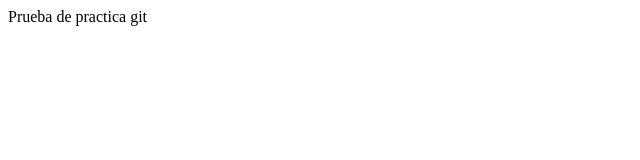
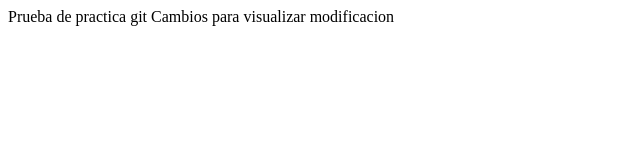
Before and after one commit to alexiaalvarenga/PracticagitTema4, a plain HTML site: page index.html in a window 1280 px wide. Shown: the whole page, without its empty margins (0-640 px from the left). Drawn offline with Linux system fonts and the light colour scheme.

Commit message:
Cambios realizados

```diff
--- a/index.html
+++ b/index.html
@@ -7,5 +7,6 @@
 </head>
 <body>
     Prueba de practica git
+    Cambios para visualizar modificacion
 </body>
 </html>
```
